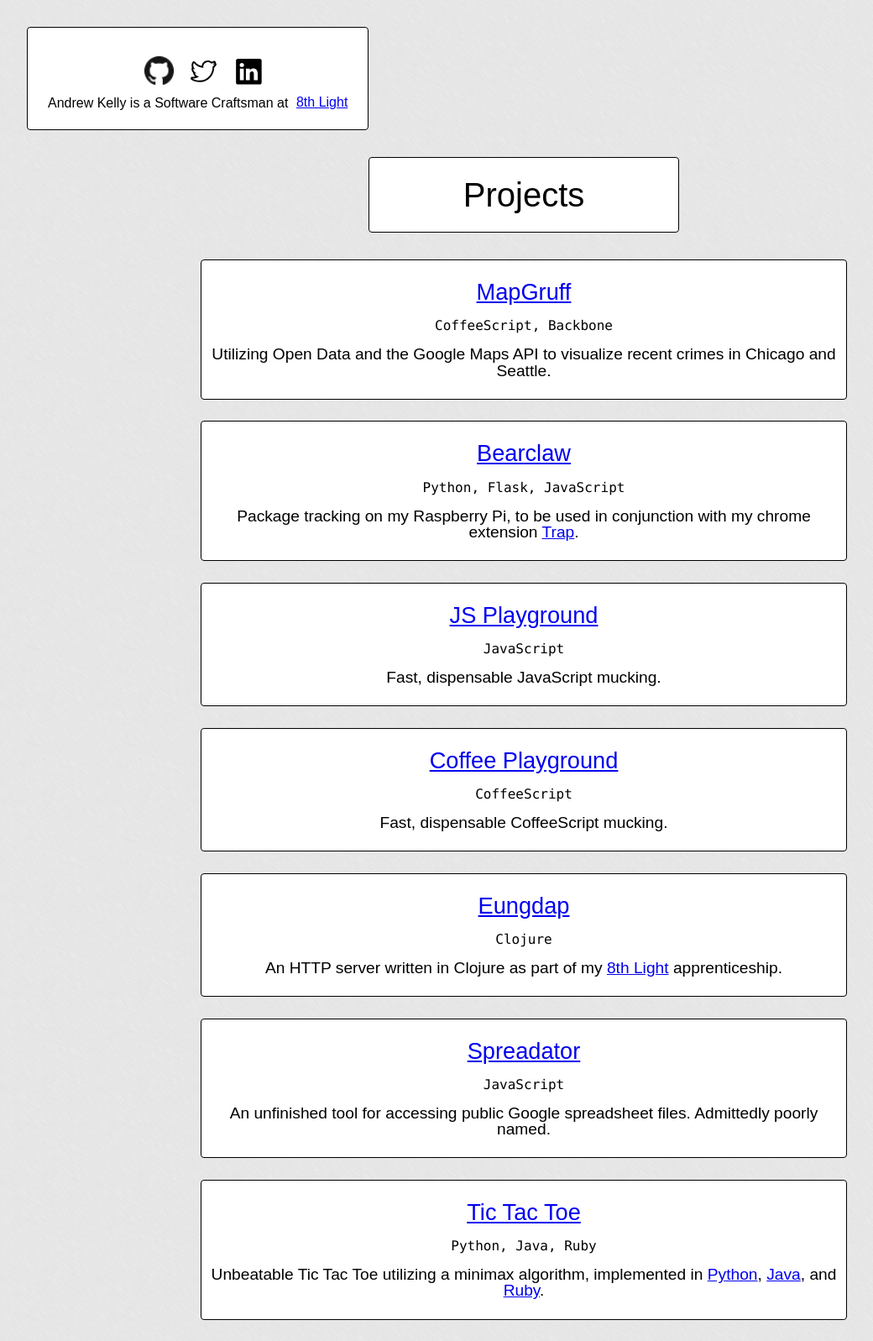
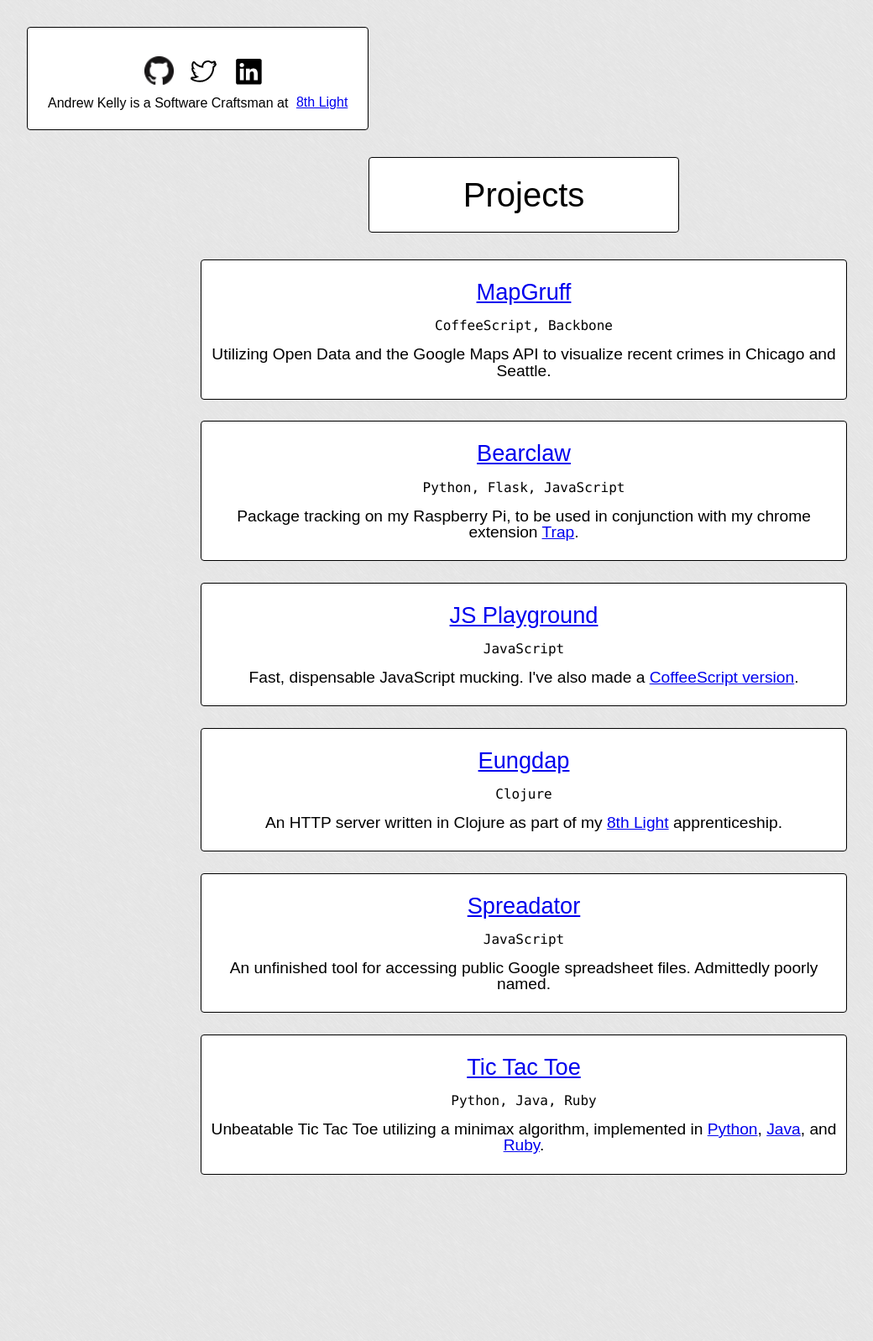
Before and after one commit to kellyaj/kellyaj.github.io, a Jekyll site: the page built from index.html, in a window 1280 px wide. Shown: the whole page at 84% size, without its empty margins (16-1056 px from the left). Built offline with Jekyll 4.4.1, drawn with Linux system fonts in a browser that asks for light colours; Markdown is read by kramdown in place of the engine named in the settings; after the commit the page ends 1424 px from its top, so only the background shows below that.

Commit message:
removes coffee playground as separate item

```diff
--- a/index.html
+++ b/index.html
@@ -19,12 +19,7 @@ title: Projects by Andrew Kelly
       <li class="project-item">
         <h2> <a href="https://github.com/kellyaj/js_playground">JS Playground</a> </h2>
         <h3>JavaScript</h3>
-        <p>Fast, dispensable JavaScript mucking.</p>
-      </li>
-      <li class="project-item">
-        <h2> <a href="https://github.com/kellyaj/coffee_playground">Coffee Playground</a> </h2>
-        <h3>CoffeeScript</h3>
-        <p>Fast, dispensable CoffeeScript mucking.</p>
+        <p>Fast, dispensable JavaScript mucking. I've also made a <a href="https://github.com/kellyaj/coffee_playground">CoffeeScript version</a>.</p>
       </li>
       <li class="project-item">
         <h2> <a href="https://github.com/kellyaj/eungdap">Eungdap</a> </h2>
```
